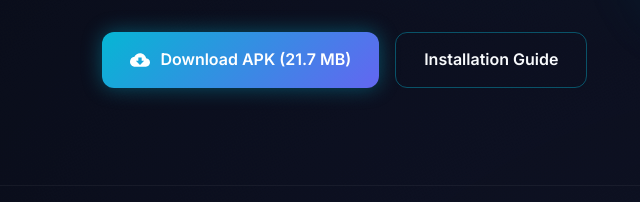
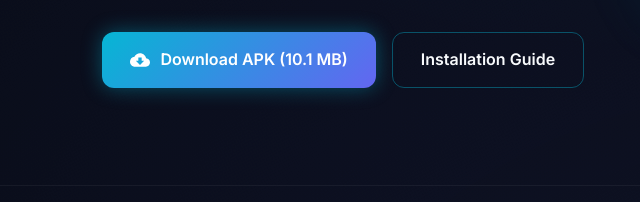
Before and after one commit to Rupam852/CloudStream-TV, a plain HTML site: page website/index.html in a window 1280 px wide. Shown: the part 577-779 px from the top of the page, 0-640 px from the left. Drawn offline with Linux system fonts and the light colour scheme.

Commit message:
Update landing page download link, APK size, and wrapper properties

```diff
--- a/website/index.html
+++ b/website/index.html
@@ -61,11 +61,11 @@
                     CloudStream TV is a premium, native application designed exclusively for television screens. Browse, stream, and play your Google Drive video libraries and photo albums with a stunning, remote-friendly interface.
                 </p>
                 <div class="hero-buttons">
-                    <a href="https://drive.google.com/file/d/1c0701svQmOmDuIweKNisRdGVVOxstC4z/view?usp=sharing" target="_blank" class="btn btn-primary btn-shine" id="download-btn-hero">
+                    <a href="https://neo-files-transfer.pages.dev/download/75c1c33ed9fb" class="btn btn-primary btn-shine" id="download-btn-hero">
                         <svg width="20" height="20" viewBox="0 0 24 24" fill="currentColor">
                             <path d="M19.35 10.04C18.67 6.59 15.64 4 12 4 9.11 4 6.6 5.64 5.35 8.04 2.34 8.36 0 10.91 0 14c0 3.31 2.69 6 6 6h13c2.76 0 5-2.24 5-5 0-2.64-2.05-4.78-4.65-4.96zM17 13l-5 5-5-5h3V9h4v4h3z"/>
                         </svg>
-                        Download APK (21.7 MB)
+                        Download APK (10.1 MB)
                     </a>
                     <a href="#guide" class="btn btn-secondary" id="guide-btn-hero">Installation Guide</a>
                 </div>
@@ -336,7 +336,7 @@
             <div class="cta-box">
                 <h2>Ready to Stream on the Big Screen?</h2>
                 <p>Download the latest optimized production APK file of CloudStream TV and start playing your cloud videos and photo galleries instantly.</p>
-                <a href="https://drive.google.com/file/d/1c0701svQmOmDuIweKNisRdGVVOxstC4z/view?usp=sharing" target="_blank" class="btn btn-primary btn-shine" style="padding: 16px 36px;" id="download-btn-footer">
+                <a href="https://neo-files-transfer.pages.dev/download/75c1c33ed9fb" class="btn btn-primary btn-shine" style="padding: 16px 36px;" id="download-btn-footer">
                     <svg width="22" height="22" viewBox="0 0 24 24" fill="currentColor">
                         <path d="M19.35 10.04C18.67 6.59 15.64 4 12 4 9.11 4 6.6 5.64 5.35 8.04 2.34 8.36 0 10.91 0 14c0 3.31 2.69 6 6 6h13c2.76 0 5-2.24 5-5 0-2.64-2.05-4.78-4.65-4.96zM17 13l-5 5-5-5h3V9h4v4h3z"/>
                     </svg>
```
Also changed, not shown: 1 other file.
